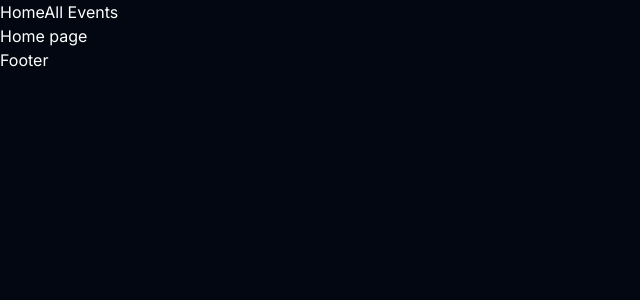
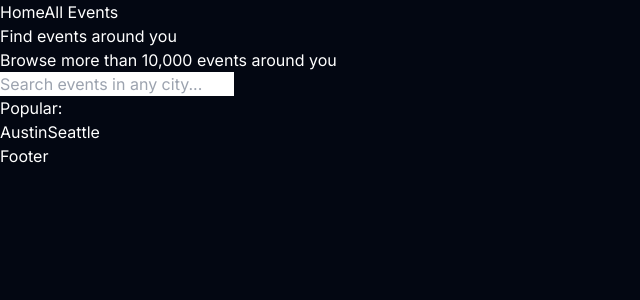
Before and after one commit to adrians90/evento, a Next.js app: page / in a window 1280 px wide. Shown: the top 300 px of the page, without its empty margins (0-640 px from the left). Built offline with nearby package versions, Linux system fonts and the light colour scheme.

Commit message:
Add home page content

```diff
--- a/src/app/page.tsx
+++ b/src/app/page.tsx
@@ -1,3 +1,20 @@
+import Link from "next/link";
+
 export default function Home() {
-  return <main>Home page</main>;
+  return (
+    <main>
+      <h1>Find events around you</h1>
+      <p>Browse more than 10,000 events around you</p>
+      <form>
+        <input placeholder="Search events in any city..." spellCheck={false} />
+      </form>
+      <section>
+        <p>Popular:</p>
+        <div>
+          <Link href="/events/austin">Austin</Link>
+          <Link href="/events/seattle">Seattle</Link>
+        </div>
+      </section>
+    </main>
+  );
 }
```
